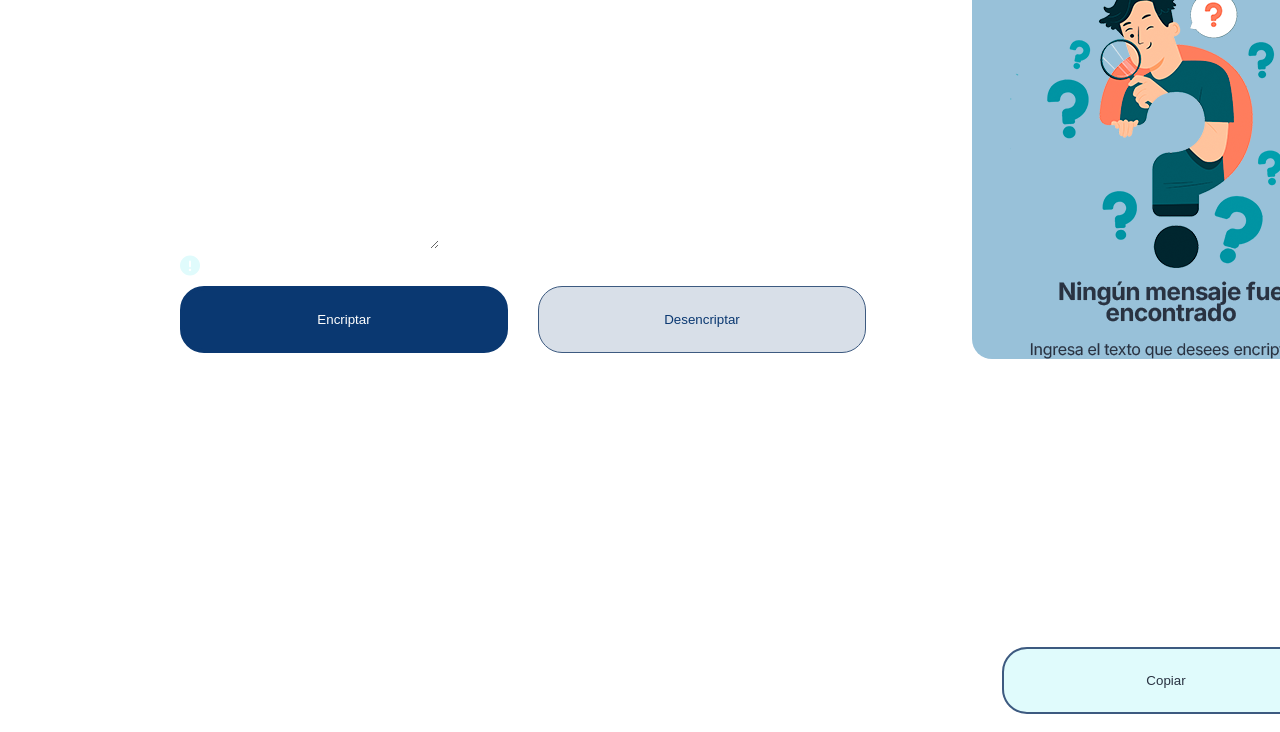
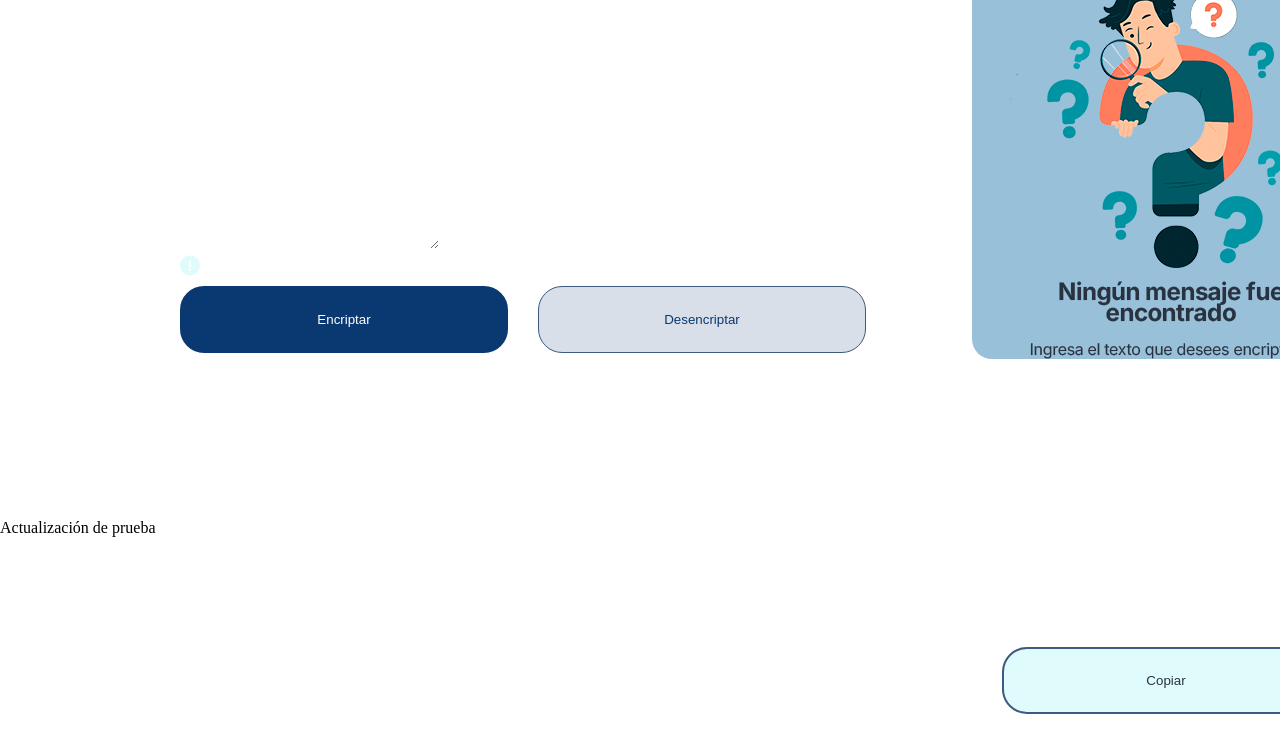
Before and after one commit to Laodaxg/Enigrafia, a plain HTML site: page index.html in a window 1280 px wide. Shown: the part 68-800 px from the top of the page. Drawn offline with Linux system fonts and the light colour scheme.

Commit message:
Forzar actualización de index.html

```diff
--- a/index.html
+++ b/index.html
@@ -48,3 +48,4 @@
     <p><a href="mailto:tuemail@ejemplo.com">lorenamedios@gmail.com</a></p>
   </footer>
 </html>
+Actualización de prueba
```
